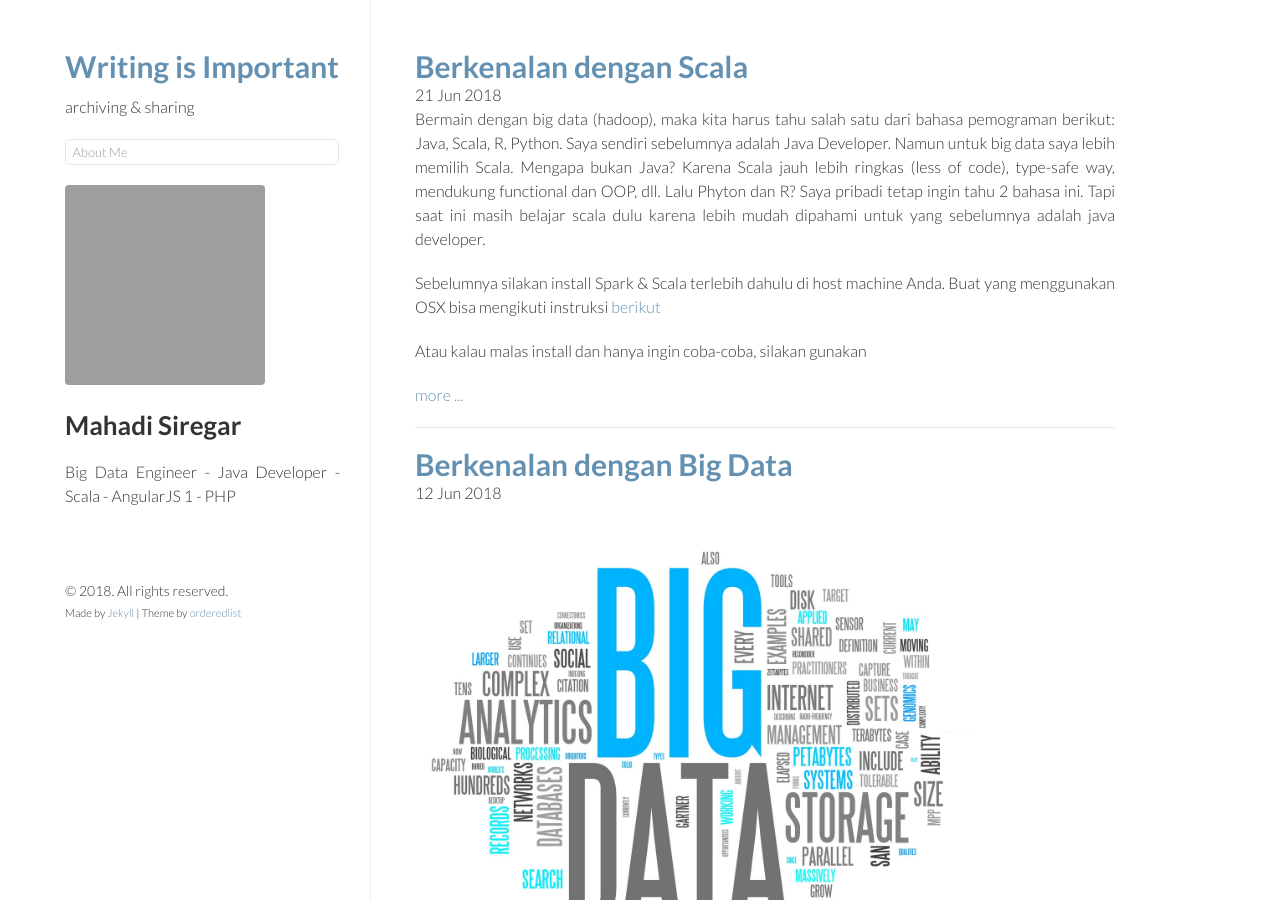
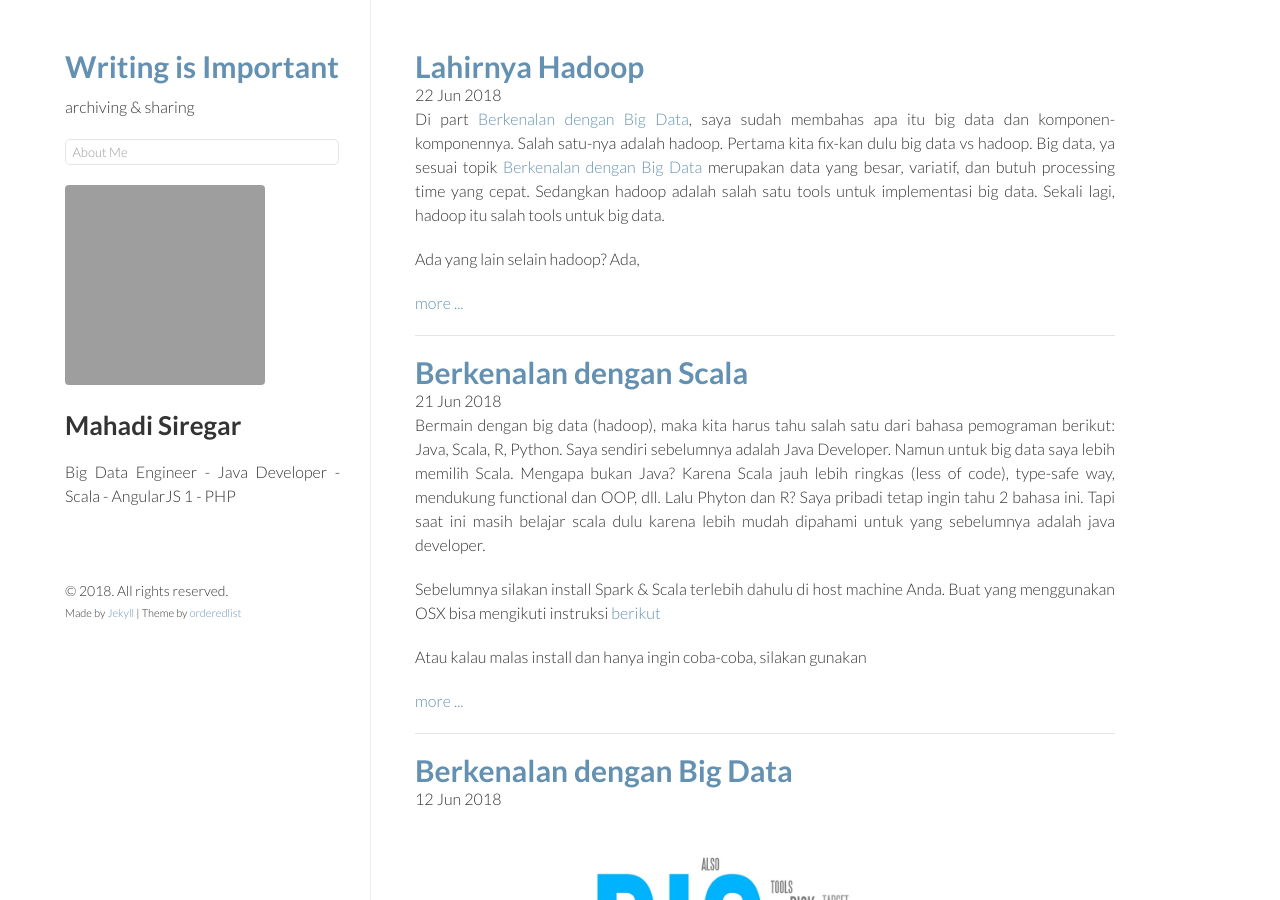
Before and after one commit to regar016/mahadisiregar.github.io, a Jekyll site: the page built from index.html, in a window 1280 px wide and 900 px high. Built offline with Jekyll 4.4.1, drawn with Linux system fonts in a browser that asks for light colours; the list of posts is cut into pages by our own code; some of the changed text lies outside the part shown; grey boxes are pictures that could not be loaded.

Commit message:
post - lahirnya hadoop

````diff
--- a/_posts/2018-06-13-berkenalan-dengan-big-data.markdown
+++ b/_posts/2018-06-13-berkenalan-dengan-big-data.markdown
@@ -8,7 +8,7 @@ tags: [bigdata, hadoop, cloudera]
 
 ---
 
-![image-title-here](/images/big_data_image.jpg){:class="img-responsive"}
+![big data](/images/big_data_image.jpg){:class="img-responsive"}
 
 Apa itu *big data*? Big itu besar, data itu ya data. Data yang besar. Pengertian sampahnya kira-kira begitulah.
 
--- a/_posts/2018-06-21-berkenalan-dengan-scala.markdown
+++ b/_posts/2018-06-21-berkenalan-dengan-scala.markdown
@@ -65,4 +65,4 @@ Yang ingin saya tuliskan disini hanya seputar informasi dasar mengenai scala.
 	```
 6.	Masih terdapat hal-hal lain yang di scala ada di Java tidak, misalnya case class, dll
 
-Bagaimana? Jauh lebih menarik scala dibandingkan dengan Java (misalnya) kan? Lebih detail mengenai masing-masing topik akan dibahas di part masing-masing topik.
+Bagaimana? Jauh lebih menarik scala dibandingkan dengan Java (misalnya) kan? Lebih detail mengenai scala akan dibahas di part masing-masing fitur scala.
--- /dev/null
+++ b/_posts/2018-06-22-lahirnya-hadoop.markdown
@@ -0,0 +1,32 @@
+---
+layout: post
+title:  "Lahirnya Hadoop"
+date:   2018-06-22 08:44:16 +0700
+categories: bigdata
+fbcomments: true
+tags: [bigdata, hadoop]
+
+---
+
+Di part [Berkenalan dengan Big Data](https://mahadisiregar.com/bigdata/berkenalan-dengan-big-data/), saya sudah membahas apa itu big data dan komponen-komponennya. Salah satu-nya adalah hadoop. Pertama kita fix-kan dulu big data vs hadoop. Big data, ya sesuai topik [Berkenalan dengan Big Data](https://mahadisiregar.com/bigdata/berkenalan-dengan-big-data/) merupakan data yang besar, variatif, dan butuh processing time yang cepat. Sedangkan hadoop adalah salah satu tools untuk implementasi big data. Sekali lagi, hadoop itu salah tools untuk big data.
+
+Ada yang lain selain hadoop? Ada, <!--more-->[HPCC Systems](https://hpccsystems.com), [Twitter/Backtype Storm](https://github.com/nathanmarz/storm), [Microsoft Azure Table, Project Daytona and LINQ](http://msdn.microsoft.com/en-us/magazine/ff796231.aspx), dll.
+
+Doug Cutting, penemu Hadoop yang saat itu sedang bekerja di Yahoo! bertugas membuat sebuah library untuk text search yang disebut Lucene. Lucene ini tujuannya untuk search engine yang lebih cepat dan mampu melakukan indexing terhadap 1 milyar halaman web.
+Doug Cutting mentok dan meng-open source-kan Lucene lalu melahirkan Apache Lucene di 2001. Mike Cafarella lalu datang membantu untuk indexing semua web pages yang ada. Lalu mereka melahirkan Apache Nutch.
+
+Selama periode tersebut, mereka menghadapi 4 masalah:
+1.	Schema less, data yg tidak ada tables dan columns
+2.	Durable, data yang sudah ditulis tidak akan hilang
+3.	Component failure handling (CPU, Memory, Network)
+4.	Auto Balance (penggunaan disk)
+
+Di tahun 2003, Google mempublish GFS paper yang menjelaskan asitektur Google’s distributed file system. Dengan mengkombinasikan Apache Nutch dan GFS, Doug Cutting dan Mike Cafarella melahirkan NDFS( Nutch Distributed File System). Tetapi NDFS belum bisa menjawab masalah durability dan fault tolerance. Ide muncul untuk distributed processing dan memecah file ke beberapa bagian/block (ukuran block = 64mb) dan menyimpan block-block tersebut secara replikasi ke 3 nodes. NDFS tentu butuh parallel processing karena data sudah disimpan secara terdistribusi.
+
+Di tahun 2004, Google mempublish paper MapReduce. MapReduce menjawab masalah Parallelization, Distribution, dan Fault-tolerance. Di tahun 2005, Cutting menggabungkan MapReduce dengan NDFS. Tahun 2006, Cutting mengeluarkan GFS dan MapReduce dari NDFS dan mengganti namanya menjadi  **Hadoop**.
+Hadoop lalu digunakan oleh beberapa perusahaan seperti Facebook, Twitter, LinkedIn.
+Di 2008, Cutting memisahkan Hadoop dari Lucene dan melinsesikan Hadoop di Apache Software Foundation. Beberapa perusahaan mengalami masalah dengan file system-nya lalu bereksperimen dengan Hadoop dan melahirkan sub-projects seperti Hive, PIG, HBase, Zookeeper.
+
+Bdw Hadoop adalah nama mainan anak-nya Doug Cutting. Anaknya baru berumur 2 tahun saat itu dan baru belajar berbicara. Anaknya tersebut memanggil mainannya yaitu boneka gajah kuning dengan nama Hadoop. Nama ini kemudian digunakan oleh Cutting untuk project-nya.
+
+![doug cutting child toys](/images/hadoop-doug-toys.jpg){:class="img-responsive"}
````
Also changed, not shown: images/hadoop-doug-toys.jpg (added).
